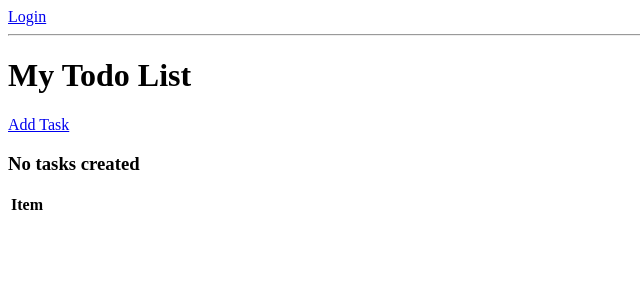
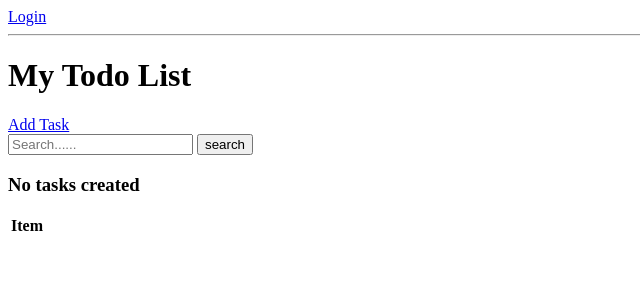
Before and after one commit to ringtho/Todo, a Django app: template base/templates/base/task_list.html in a window 1280 px wide. Shown: the top 300 px of the page, without its empty margins (0-640 px from the left). Run offline with Django 4.2, Linux system fonts and the light colour scheme; the template is opened without the code that fills it, so the values that code supplies are empty.

Commit message:
ADD: Search functionality for searching for task titles

```diff
--- a/base/templates/base/task_list.html
+++ b/base/templates/base/task_list.html
@@ -10,10 +10,14 @@
 <h1>My Todo List</h1>
 <a href="{% url 'create-task' %}">Add Task</a>
 
-
+<form method="GET">
+    <input type="text" name="q" placeholder="Search......" value={{q}}>
+    <input type="submit" value="search">
+</form>
 <table>
     <tr>
         <th>Item</th>
+        <th></th>
     </tr>
     {% for task in tasks %}
 
```
Also changed, not shown: base/views.py (+6 -1 lines), db.sqlite3.
